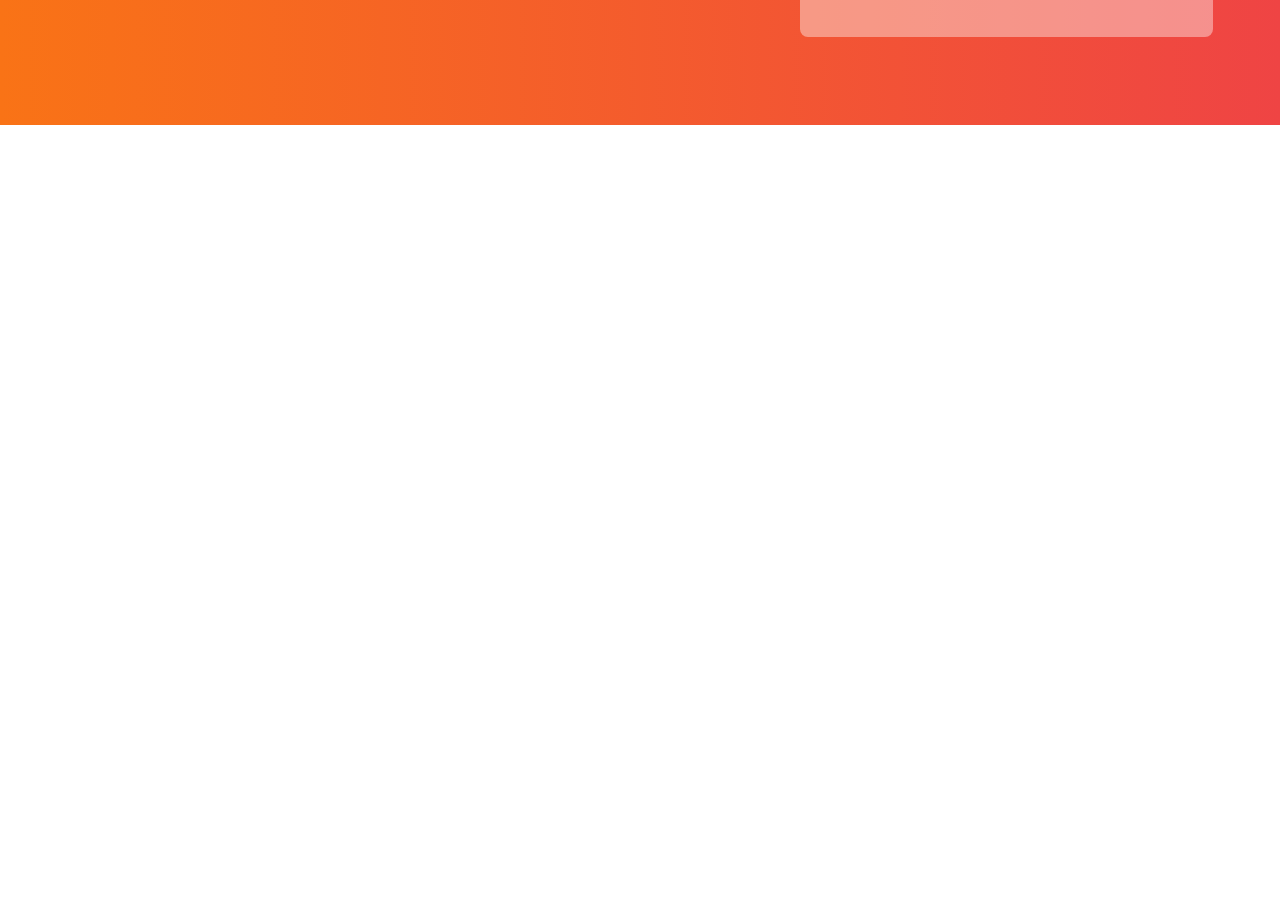
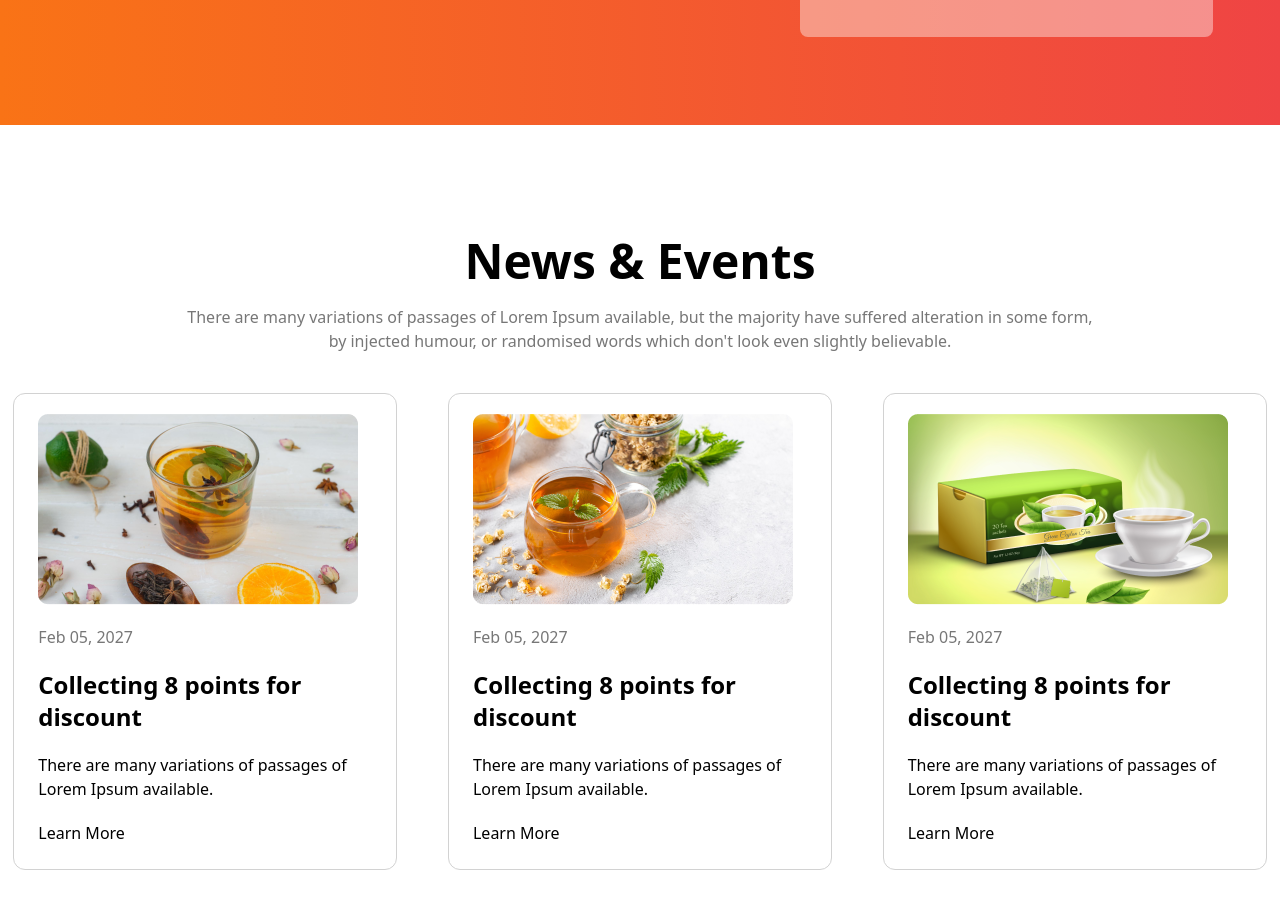
Before and after one commit to samianwazed/tea-house, a plain HTML site: page index.html in a window 1280 px wide. Shown: the part 2482-3391 px from the top of the page. Before the commit the page ends 2719 px from the top, so only its background shows below. Drawn offline with nearby package versions, Linux system fonts and the light colour scheme.

Commit message:
news & events section added

```diff
--- a/index.html
+++ b/index.html
@@ -264,6 +264,47 @@
           </div>
         </div>
       </section>
+      <!-- News & Events Section -->
+       <section class="mb-32">
+        <!-- Text part -->
+        <div class="text-center">
+          <h1 class="font-bold text-3xl md:text-5xl">News & Events</h1>
+          <p class="mb-5 md:mb-10 mt-5 text-[#777777]">There are many variations of passages of Lorem Ipsum available, but the majority have suffered alteration in some form, <br> by injected humour, or randomised words which don't look even slightly believable.</p>
+        </div>
+        <!-- Grid Cards Part-->
+         <div class="grid grid-cols-1 md:grid-cols-2 lg:grid-cols-3 gap-6 justify-items-center">
+          <div class="border-[#D2D2D2] w-80 lg:w-96 border rounded-xl">
+            <img src="images/news-2.png" alt="" class="px-6 py-5">
+            <!-- Text in individual Card -->
+            <div class="space-y-5 px-6 mb-6">
+              <p class="text-[#777777] ">Feb 05, 2027</p>
+              <h3 class="font-bold text-2xl">Collecting 8 points for discount</h3>
+              <p class="">There are many variations of passages of Lorem Ipsum available.</p>
+              <button class="">Learn More</button>
+            </div>
+          </div>
+          <div class="border-[#D2D2D2] w-80 lg:w-96 border rounded-xl">
+            <img src="images/news-3.png" alt="" class="px-6 py-5">
+            <!-- Text in individual Card -->
+            <div class="space-y-5 px-6 mb-6">
+              <p class="text-[#777777] ">Feb 05, 2027</p>
+              <h3 class="font-bold text-2xl">Collecting 8 points for discount</h3>
+              <p class="">There are many variations of passages of Lorem Ipsum available.</p>
+              <button class="">Learn More</button>
+            </div>
+          </div>
+          <div class="border-[#D2D2D2] w-80 lg:w-96 border rounded-xl">
+            <img src="images/news-1.png" alt="" class="px-6 py-5">
+            <!-- Text in individual Card -->
+            <div class="space-y-5 px-6 mb-6">
+              <p class="text-[#777777] ">Feb 05, 2027</p>
+              <h3 class="font-bold text-2xl">Collecting 8 points for discount</h3>
+              <p class="">There are many variations of passages of Lorem Ipsum available.</p>
+              <button class="">Learn More</button>
+            </div>
+          </div>
+         </div>
+       </section>
       <footer></footer>
     </main>
   </body>
```
